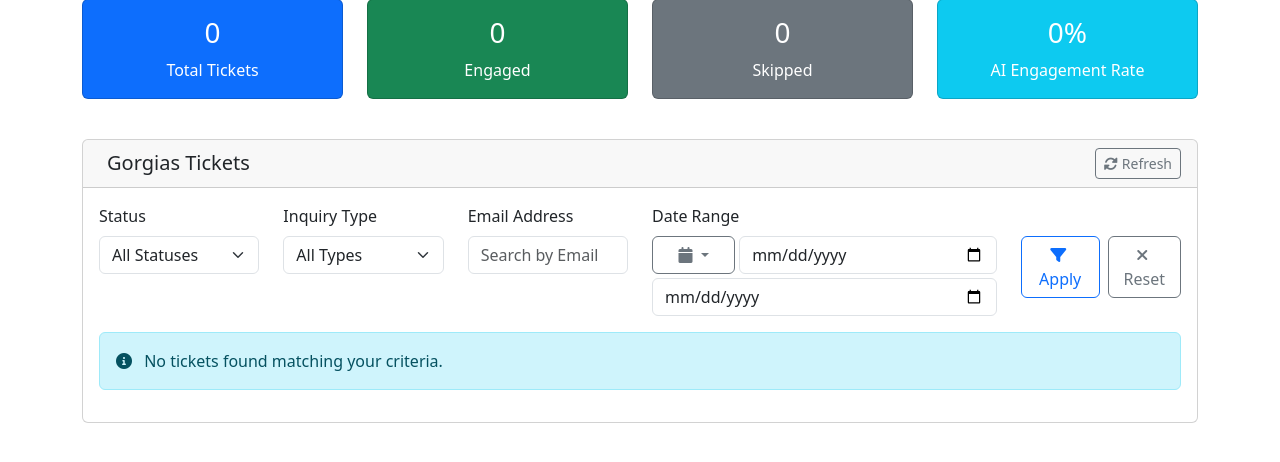
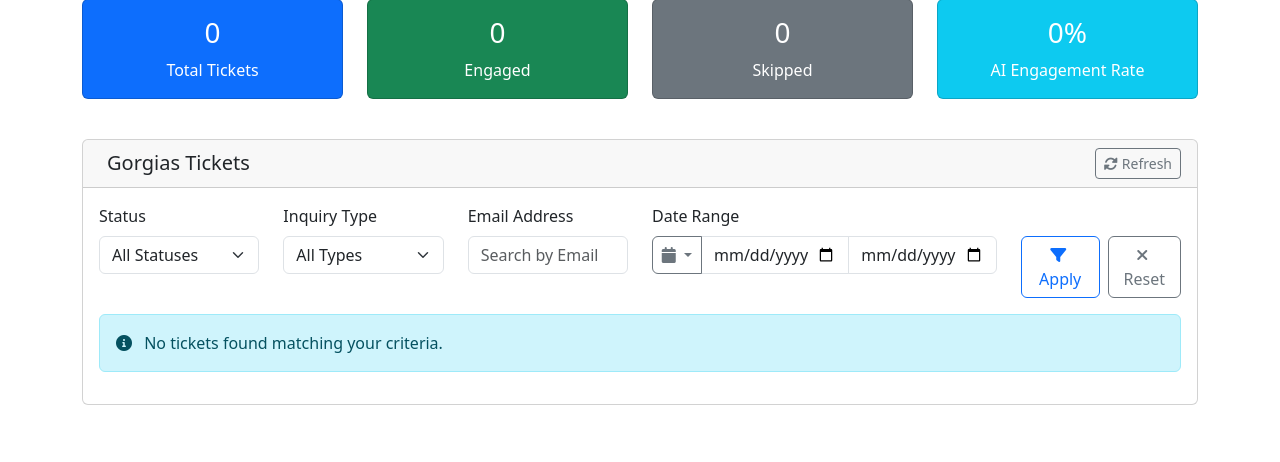
Before and after one commit to tsizzybots/platform_5ive_replit, a Flask app: page / in a window 1280 px wide. Shown: the part 105-567 px from the top of the page. Run offline with Flask 3, Linux system fonts and the light colour scheme; the visitor is signed in with stand-in values (Sample User, id 1); data that the repository does not hold is empty.

Commit message:
Improve the layout of the date range selection on the ticket filter
Refactors date range selection in `templates/index.html` to use input-group, reducing dropdown width for horizontal alignment.

Replit-Commit-Author: Agent
Replit-Commit-Session-Id: dcbac281-97a1-425d-ad5f-434a31a5abaf
Replit-Commit-Screenshot-Url: https://storage.googleapis.com/screenshot-production-us-central1/ba429c87-61e2-4e23-8478-cca26b3ff855/f0a64b20-8b88-4985-808c-1ebeaba66df8.jpg

```diff
--- a/templates/index.html
+++ b/templates/index.html
@@ -113,9 +113,8 @@
                             </div>
                             <div class="col-md-4">
                                 <label class="form-label">Date Range</label>
-                                <div class="row g-1">
-                                    <div class="col-3">
-                                        <button class="btn btn-outline-secondary dropdown-toggle w-100 px-2" type="button" id="dateRangeDropdown" data-bs-toggle="dropdown">
+                                <div class="input-group">
+                                    <button class="btn btn-outline-secondary dropdown-toggle px-2" type="button" id="dateRangeDropdown" data-bs-toggle="dropdown" style="width: 50px;">
                                         <i class="fas fa-calendar"></i>
                                     </button>
                                     <ul class="dropdown-menu">
@@ -128,13 +127,8 @@
                                         <li><hr class="dropdown-divider"></li>
                                         <li><a class="dropdown-item" href="#" onclick="clearDateRange()">Clear Filter</a></li>
                                     </ul>
-                                    </div>
-                                    <div class="col">
                                     <input type="date" class="form-control" id="dateFrom" placeholder="From">
-                                    </div>
-                                    <div class="col">
                                     <input type="date" class="form-control" id="dateTo" placeholder="To">
-                                    </div>
                                 </div>
                             </div>
                             <div class="col-md-2">
```
Lines whose indentation alone changed are shown as unchanged.
